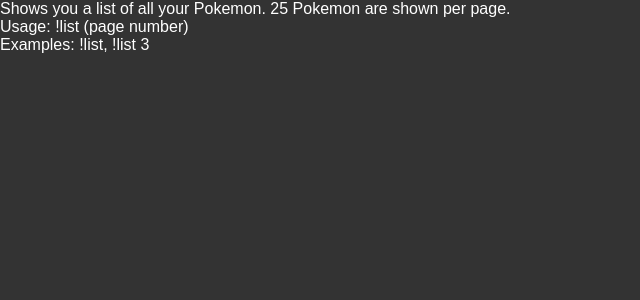
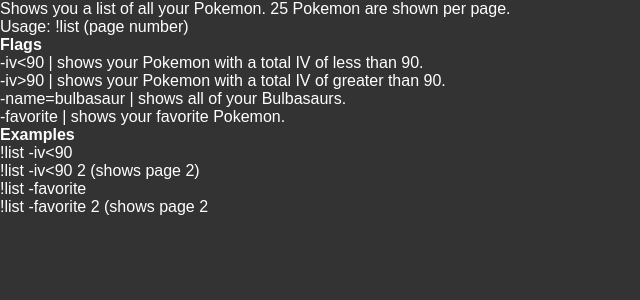
Before and after one commit to bluewave41/PokeGo-Website, a Next.js app: page /components/help/ListComponent in a window 1280 px wide. Shown: the top 300 px of the page, without its empty margins (0-640 px from the left). Built offline with nearby package versions, Linux system fonts and the light colour scheme.

Commit message:
Added notes about new redeem command, added flags to list command

```diff
--- a/pages/components/SideBar.js
+++ b/pages/components/SideBar.js
@@ -3,7 +3,7 @@
 
 const SideBar = (props) => {
 	const commands = ['Active', 'Bug Report', 'Catch', 'Daily', 'Display', 'Evolve', 'Favorite', 'Help', 'Info', 'Inventory',
-					  'List', 'Nickname', 'Pokedex', 'Prefix', 'Quit', 'Search', 'Shop', 'Starter', 'Trade',
+					  'List', 'Nickname', 'Pokedex', 'Prefix', 'Quit', 'Redeem', 'Search', 'Shop', 'Starter', 'Trade',
 					  'Tradelist', 'Transfer', 'Use'];
 
 	const changePage = event => {
--- a/pages/components/help/ListComponent.js
+++ b/pages/components/help/ListComponent.js
@@ -5,7 +5,16 @@
 		<div>
 			<p>Shows you a list of all your Pokemon. 25 Pokemon are shown per page.</p>
 			<p>Usage: !list (page number)</p>
-			<p>Examples: !list, !list 3</p>
+			<h4>Flags</h4>
+			<p>-iv&lt;90 | shows your Pokemon with a total IV of less than 90.</p>
+			<p>-iv&gt;90 | shows your Pokemon with a total IV of greater than 90.</p>
+			<p>-name=bulbasaur | shows all of your Bulbasaurs.</p>
+			<p>-favorite | shows your favorite Pokemon.</p>
+			<h4>Examples</h4>
+			<p>!list -iv&lt;90</p>
+			<p>!list -iv&lt;90 2 (shows page 2)</p>
+			<p>!list -favorite</p>
+			<p>!list -favorite 2 (shows page 2</p>
 		</div>
 	)
 }
--- a/pages/help.js
+++ b/pages/help.js
@@ -25,6 +25,7 @@
 import HelpComponent from './components/help/HelpComponent';
 import UseComonent from './components/help/UseComponent';
 import BugReportComponent from './components/help/BugReportComponent';
+import RedeemComponent from './components/help/RedeemComponent';
 import NavBar from './components/NavBar';
 import { applySession } from 'next-session';
 
@@ -55,6 +56,7 @@
 		'Quit': <QuitComponent />,
         'Favorite': <FavoriteComponent />,
         'Use': <UseComonent />,
+		'Redeem': <RedeemComponent />,
 		'': <WelcomeComponent />
 	}
     const componentName = components[page];
```
Also changed, not shown: pages/components/help/RedeemComponent.js (added, +13 -0 lines).
